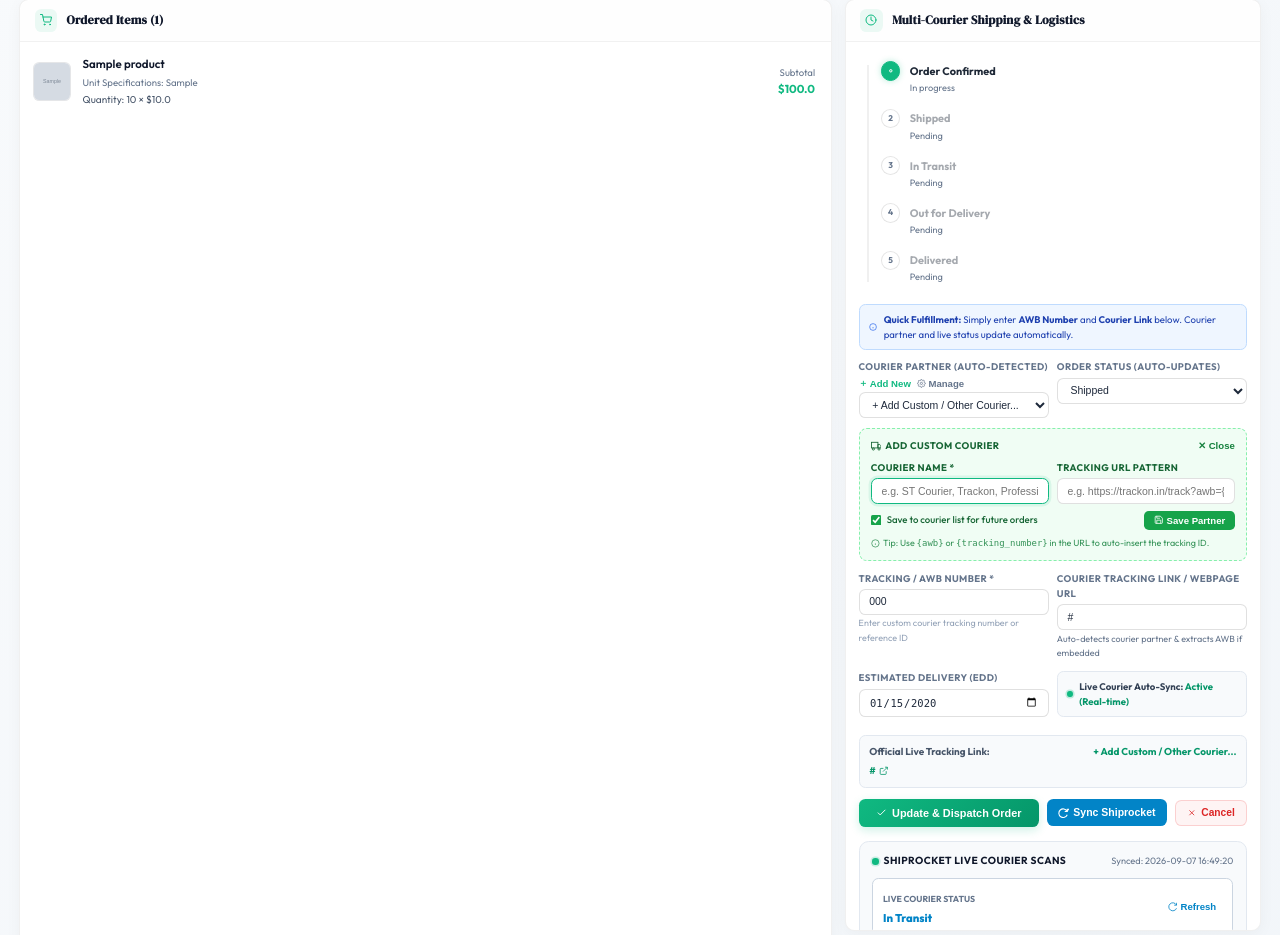
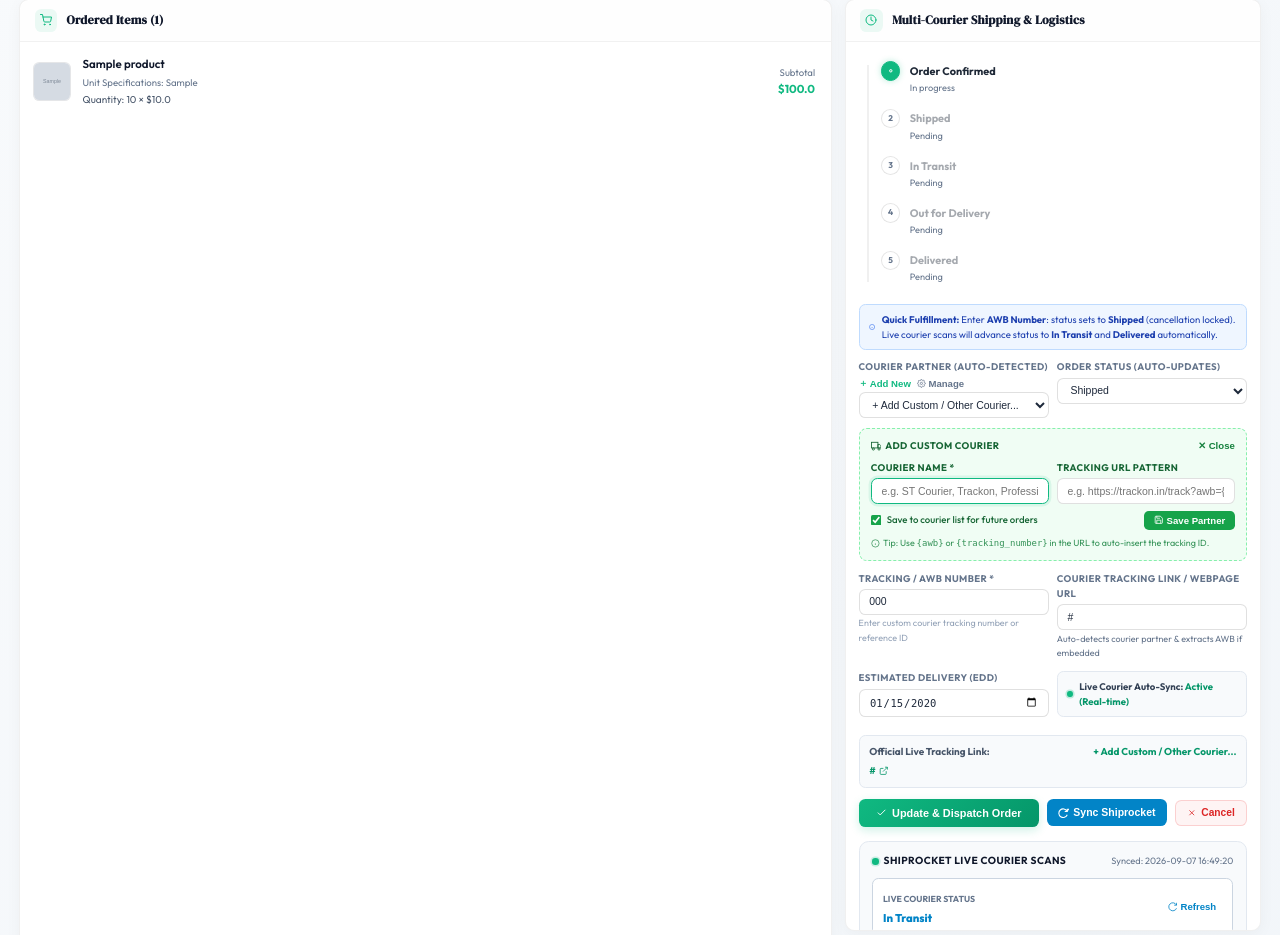
Before and after one commit to imadhurgupta/thesaveur, a Flask app: page /admin/orders/1 in a window 1280 px wide. Shown: the part 115-1050 px from the top of the page. Run offline with Flask 3, Linux system fonts and the light colour scheme; the visitor is signed in with stand-in values (Sample User, id 1); data comes from the database, SQL or seed files in the repository; tables that the repository leaves empty hold one stand-in row (values such as "Sample post"); grey boxes marked "Sample" are stand-in pictures; some web fonts are replaced.

Commit message:
Implement strict order lifecycle: Shipped on AWB booking with cancellation locked, In Transit upon courier sync, and Delivered on completion

```diff
--- a/routes/admin/orders.py
+++ b/routes/admin/orders.py
@@ -78,6 +78,15 @@ def admin_update_order_status(order_ref):
         flash("Invalid order status.", "error")
         return redirect(url_for('admin_dashboard'))
 
+    # Strict workflow rule: Once shipped or in transit, cancellation is NOT available
+    if status == 'Cancelled' and current_order['status'] in ['Shipped', 'In Transit', 'Out for Delivery', 'Delivered']:
+        db.close()
+        msg = "Order cannot be cancelled once it has been shipped."
+        if request.is_json:
+            return jsonify({'success': False, 'error': msg}), 400
+        flash(msg, "error")
+        return redirect(url_for('admin_order_detail', order_ref=current_order['order_number'] if current_order['order_number'] else order_id))
+
     # Save to custom_couriers table if requested
     if save_courier_permanently and custom_courier_name:
         c_code = re.sub(r'[^a-zA-Z0-9_]', '', custom_courier_name.lower().replace(' ', '_'))
@@ -143,19 +152,6 @@ def admin_update_order_status(order_ref):
     if status == 'Cancelled':
         from services.refund_service import process_order_cancellation_refund
         refund_info = process_order_cancellation_refund(order_id, reason="Admin order cancellation", host_url=request.host_url)
-    elif final_awb:
-        # Immediately trigger live courier sync to advance status from courier live checkpoints
-        try:
-            from services.tracking_service import update_order_from_tracking
-            live_sync = update_order_from_tracking(order_id, host_url=request.host_url)
-            if live_sync.get('new_status'):
-                status = live_sync['new_status']
-                if status == 'Cancelled':
-                    from services.refund_service import process_order_cancellation_refund
-                    refund_info = process_order_cancellation_refund(order_id, reason=f"Courier checkpoint: {live_sync.get('raw_courier_status')}", host_url=request.host_url)
-                print(f"[LIVE COURIER AUTO-ADVANCE] Order #{order_id} automatically set to '{status}' by live courier status.")
-        except Exception as sync_err:
-            print(f"[AUTO COURIER SYNC ERROR] {sync_err}")
 
     # Send status email notification if not cancelled (refund service handles cancellation email)
     if status != 'Cancelled':
@@ -290,7 +286,7 @@ def admin_sync_order_tracking(order_ref):
     db.close()
 
     refund_info = {}
-    if refreshed_order and (refreshed_order['status'] == 'Cancelled' or refreshed_order['refund_status']):
+    if refreshed_order and refreshed_order['status'] == 'Cancelled':
         refund_info = {
             'refund_id': refreshed_order['refund_id'],
             'refund_status': refreshed_order['refund_status'],
--- a/services/refund_service.py
+++ b/services/refund_service.py
@@ -21,7 +21,7 @@ def is_cod_payment(payment_method: str) -> bool:
     if not payment_method:
         return False
     pm = payment_method.strip().lower()
-    return pm in ['cod', 'cash on delivery', 'cash_on_delivery', 'cash']
+    return any(k in pm for k in ['cod', 'cash on delivery', 'cash_on_delivery', 'cash'])
 
 
 def process_order_cancellation_refund(order_id: int, reason: str = "Order Cancelled by System/Courier", host_url: str = "") -> dict:
--- a/services/tracking_service.py
+++ b/services/tracking_service.py
@@ -439,10 +439,17 @@ def update_order_from_tracking(order_id: int, host_url: str = '') -> dict:
         # Do NOT resurrect a cancelled order via automated background sync
         final_status = 'Cancelled'
         status_changed = False
+    elif new_status == 'Delivered':
+        final_status = 'Delivered'
+        status_changed = (old_status != 'Delivered')
+    elif old_status == 'Shipped' and (raw_status or tracking_res.get('shipment_track_activities')):
+        # Step 2 -> Step 3: Courier picked from admin & one status fetched from courier -> Order In Transit!
+        final_status = 'In Transit'
+        status_changed = True
     elif new_weight > old_weight:
         final_status = new_status
         status_changed = True
-    elif old_status == 'Processing' and new_weight >= 2:
+    elif old_status in ['Processing', 'Order Confirmed', 'Placed'] and new_weight >= 2:
         final_status = new_status
         status_changed = True
 
@@ -647,10 +654,10 @@ def get_order_live_tracking_status(order_id: int, force_refresh: bool = False, h
         'estimated_delivery_date': o.get('estimated_delivery_date', ''),
         'last_tracking_fetch': o.get('last_tracking_fetch', ''),
         'tracking_status_raw': o.get('tracking_status_raw', ''),
-        'refund_id': o.get('refund_id'),
-        'refund_status': o.get('refund_status'),
-        'refund_amount': o.get('refund_amount', 0.0),
-        'refund_created_at': o.get('refund_created_at'),
+        'refund_id': o.get('refund_id') if current_st == 'Cancelled' else None,
+        'refund_status': o.get('refund_status') if current_st == 'Cancelled' else None,
+        'refund_amount': o.get('refund_amount', 0.0) if current_st == 'Cancelled' else 0.0,
+        'refund_created_at': o.get('refund_created_at') if current_st == 'Cancelled' else None,
         'tracking_data': tracking_data
     }
 
--- a/templates/admin/partials/order_detail_scripts.html
+++ b/templates/admin/partials/order_detail_scripts.html
@@ -466,6 +466,13 @@
         statusSelect.value = 'Shipped';
         updateTimelineUI('Shipped');
       }
+      const cancelBtn = document.getElementById('btn-cancel-order');
+      if (cancelBtn) cancelBtn.style.display = 'none';
+      const cancelOpt = document.getElementById('opt-status-cancelled');
+      if (cancelOpt) {
+        cancelOpt.disabled = true;
+        cancelOpt.style.display = 'none';
+      }
       const pulseDot = document.getElementById('live-pulse-dot');
       const pulseStatus = document.getElementById('live-pulse-status');
       if (pulseDot) {
@@ -555,6 +562,13 @@
       statusSelect.value = 'Shipped';
       updateTimelineUI('Shipped');
     }
+    const cancelBtn = document.getElementById('btn-cancel-order');
+    if (cancelBtn) cancelBtn.style.display = 'none';
+    const cancelOpt = document.getElementById('opt-status-cancelled');
+    if (cancelOpt) {
+      cancelOpt.disabled = true;
+      cancelOpt.style.display = 'none';
+    }
 
     updateTrackingPreview();
   }
@@ -627,6 +641,22 @@
       const cleanClass = status.toLowerCase().replace(/\s+/g, '-');
       badge.className = `od-status-badge ${cleanClass}`;
       badge.innerHTML = `<span class="dot"></span>${status}`;
+    }
+
+    const cancelBtn = document.getElementById('btn-cancel-order');
+    const cancelOpt = document.getElementById('opt-status-cancelled');
+    if (['Shipped', 'In Transit', 'Out for Delivery', 'Delivered'].includes(status)) {
+      if (cancelBtn) cancelBtn.style.display = 'none';
+      if (cancelOpt) {
+        cancelOpt.disabled = true;
+        cancelOpt.style.display = 'none';
+      }
+    } else if (status !== 'Cancelled') {
+      if (cancelBtn) cancelBtn.style.display = 'inline-flex';
+      if (cancelOpt) {
+        cancelOpt.disabled = false;
+        cancelOpt.style.display = '';
+      }
     }
 
     const timeline = document.getElementById('timeline-container');
@@ -792,13 +822,17 @@
       btn.innerHTML = `<svg viewBox="0 0 24 24" fill="none" stroke="currentColor" stroke-width="2" width="14" height="14"><polyline points="20 6 9 17 4 12"/></svg> Update &amp; Dispatch Order`;
       if (data.success) {
         const newStatus = data.status || status;
+        const statusSelect = document.getElementById('status-select');
+        if (statusSelect) statusSelect.value = newStatus;
         updateTimelineUI(newStatus);
         if (data.courier_name) {
           const previewName = document.getElementById('preview-courier-name');
           if (previewName) previewName.textContent = data.courier_name;
         }
-        if (data.refund_info) {
-          renderRefundCard(data.refund_info);
+        if (newStatus === 'Cancelled' && (data.refund_id || data.refund_status)) {
+          renderRefundCard(data, 'Cancelled');
+        } else {
+          renderRefundCard(null, newStatus);
         }
         updateTrackingPreview();
         startLiveCourierAutoSync();
@@ -815,6 +849,11 @@
   }
 
   function cancelOrder() {
+    const currentStatus = document.getElementById('status-select')?.value || '';
+    if (['Shipped', 'In Transit', 'Out for Delivery', 'Delivered'].includes(currentStatus)) {
+      showToast('error', 'Order cannot be cancelled once it has been shipped.');
+      return;
+    }
     if (!confirm(`Are you sure you want to cancel Order ${ORDER_NUMBER}? This cannot be undone.`)) return;
     document.getElementById('status-select').value = 'Cancelled';
 
@@ -827,9 +866,14 @@
     .then(data => {
       if (data.success) {
         updateTimelineUI('Cancelled');
-        if (data.refund_info) {
-          renderRefundCard(data.refund_info);
-        }
+        const refundObj = {
+          refund_id: data.refund_id,
+          refund_status: data.refund_status,
+          refund_amount: {{ order.total_amount }},
+          is_cod: data.is_cod,
+          payment_method: '{{ order.payment_method or "" }}'
+        };
+        renderRefundCard(refundObj, 'Cancelled');
         if (livePollingInterval) clearInterval(livePollingInterval);
         showToast('success', `Order ${ORDER_NUMBER} has been cancelled.`);
       } else {
@@ -983,5 +1027,8 @@
     onCourierChange();
     updateTrackingPreview();
     startLiveCourierAutoSync();
+    document.getElementById('status-select')?.addEventListener('change', function() {
+      updateTimelineUI(this.value);
+    });
   });
 </script>
--- a/templates/admin/partials/order_shipping_card.html
+++ b/templates/admin/partials/order_shipping_card.html
@@ -111,7 +111,7 @@
               <div style="background:#eff6ff; border:1px solid #bfdbfe; border-radius:8px; padding:8px 12px; margin-bottom:12px; display:flex; align-items:center; gap:8px;">
                 <svg viewBox="0 0 24 24" fill="none" stroke="#2563eb" stroke-width="2" width="15" height="15"><circle cx="12" cy="12" r="10"/><line x1="12" y1="16" x2="12" y2="12"/><line x1="12" y1="8" x2="12.01" y2="8"/></svg>
                 <span style="font-size:0.75rem; color:#1e40af;">
-                  <strong>Quick Fulfillment:</strong> Simply enter <strong>AWB Number</strong> and <strong>Courier Link</strong> below. Courier partner and live status update automatically.
+                  <strong>Quick Fulfillment:</strong> Enter <strong>AWB Number</strong>: status sets to <strong>Shipped</strong> (cancellation locked). Live courier scans will advance status to <strong>In Transit</strong> and <strong>Delivered</strong> automatically.
                 </span>
               </div>
 
@@ -166,7 +166,7 @@
                     <option value="In Transit"        {% if order.status == 'In Transit' %}selected{% endif %}>In Transit</option>
                     <option value="Out for Delivery"  {% if order.status == 'Out for Delivery' %}selected{% endif %}>Out for Delivery</option>
                     <option value="Delivered"        {% if order.status == 'Delivered' %}selected{% endif %}>Delivered</option>
-                    <option value="Cancelled"        {% if order.status == 'Cancelled' %}selected{% endif %}>Cancelled</option>
+                    <option value="Cancelled" id="opt-status-cancelled" {% if order.status == 'Cancelled' %}selected{% elif order.status in ['Shipped', 'In Transit', 'Out for Delivery', 'Delivered'] %}disabled style="display:none;"{% endif %}>Cancelled</option>
                   </select>
                 </div>
 
@@ -312,7 +312,7 @@
                   <span>Sync Shiprocket</span>
                 </button>
                 {% endif %}
-                <button type="button" class="btn-danger" onclick="cancelOrder()" title="Cancel this order">
+                <button type="button" class="btn-danger" id="btn-cancel-order" onclick="cancelOrder()" title="Cancel this order" {% if order.status in ['Shipped', 'In Transit', 'Out for Delivery', 'Delivered'] %}style="display:none;"{% endif %}>
                   <svg viewBox="0 0 24 24" fill="none" stroke="currentColor" stroke-width="2" width="12" height="12"><line x1="18" y1="6" x2="6" y2="18"/><line x1="6" y1="6" x2="18" y2="18"/></svg>
                   Cancel
                 </button>
```
Also changed, not shown: routes/orders.py (+6 -1 lines), templates/shop/my_orders.html (+8 -0 lines), templates/shop/track_order.html (+16 -3 lines).
